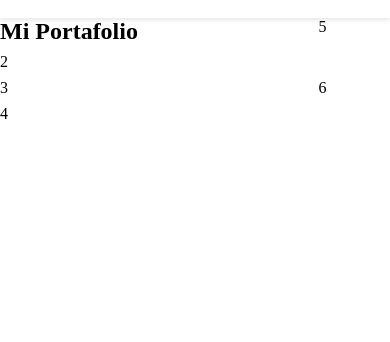
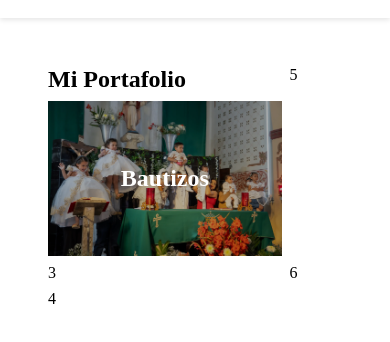
Before and after one commit to Aantonio-alt/Aantonio-Fotografo, a plain HTML site: page pages/portafolio.html in a window 390 px wide. Shown: the part 108-450 px from the top of the page. Drawn offline with Linux system fonts and the light colour scheme.

Commit message:
se mejora el portafolio para la imagen que ya teniamos incrustada

```diff
--- a/pages/portafolio.html
+++ b/pages/portafolio.html
@@ -43,7 +43,12 @@
         <div class="div1">
           <h1>Mi Portafolio</h1>
         </div>
-        <div class="div2">2</div>
+        <div class="div2">
+          <a href="bautizos.html" class="portfolio-item">
+              <img src="../img/portafolio/6.webp" alt="Bautizo">
+              <h2>Bautizos</h2>
+          </a>
+      </div>
         <div class="div3">3</div>
         <div class="div4">4</div>
         <div class="div5">5</div>
--- a/styles/portafolio.scss
+++ b/styles/portafolio.scss
@@ -100,10 +100,12 @@ main{
   gap: 8px;
   width: 100%;
   height: 100%;
+  padding: 3rem;
 }
 
 .div1 {
   grid-column: span 4 / span 4;
+
 }
 
 .div2 {
@@ -111,6 +113,37 @@ main{
   grid-row: span 3 / span 3;
   grid-column-start: 1;
   grid-row-start: 2;
+}
+.portfolio-item {
+  position: relative;
+  display: block;
+  overflow: hidden;
+
+  img {
+      width: 100%;
+      height: auto;
+      transition: 0.5s ease-in-out;
+  }
+
+  h2 {
+      position: absolute;
+      top: 50%;
+      left: 50%;
+      transform: translate(-50%, -50%);
+      color: white;
+      font-size: 1.8rem;
+      font-weight: bold;
+      opacity: 0;
+      transition: 0.5s ease-in-out;
+  }
+
+  &:hover img {
+      filter: blur(5px) brightness(0.5);
+  }
+
+  &:hover h2 {
+      opacity: 1;
+  }
 }
 
 .div3 {
@@ -238,4 +271,26 @@ main{
       color: rgb(139, 139, 139);
     }
 
+
+    .portfolio-item {
+      position: relative;
+      display: flex;
+      align-items: center;
+      justify-content: center;
+      text-align: center;
+
+      img {
+          filter: brightness(0.7); // Oscurecemos un poco la imagen para que el texto resalte
+      }
+
+      h2 {
+          position: absolute;
+          color: white;
+          font-size: 1.5rem;
+          font-weight: bold;
+          opacity: 1;
+          padding: 10px;
+          border-radius: 8px;
+      }
+  }
 }
```
Also changed, not shown: img/portafolio/6.webp (added), styles/portafolio.css, 1 other file.
